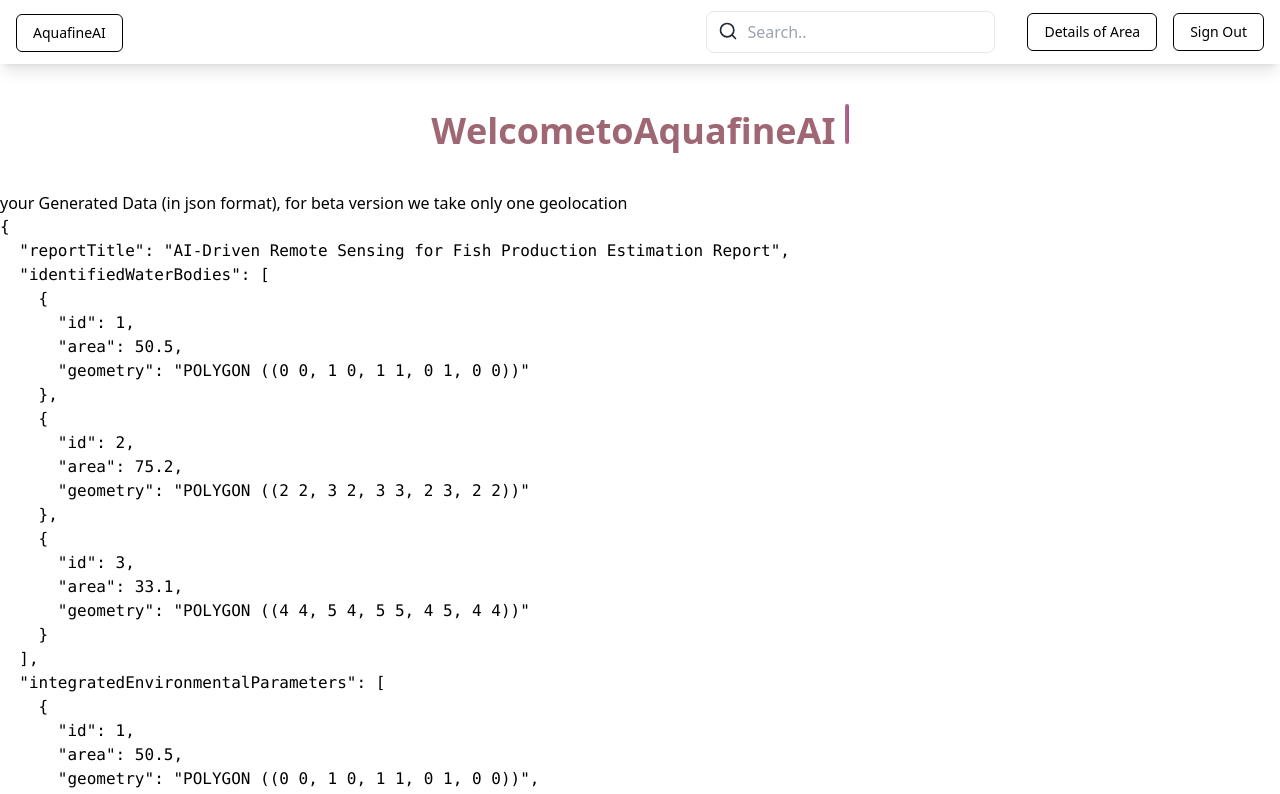
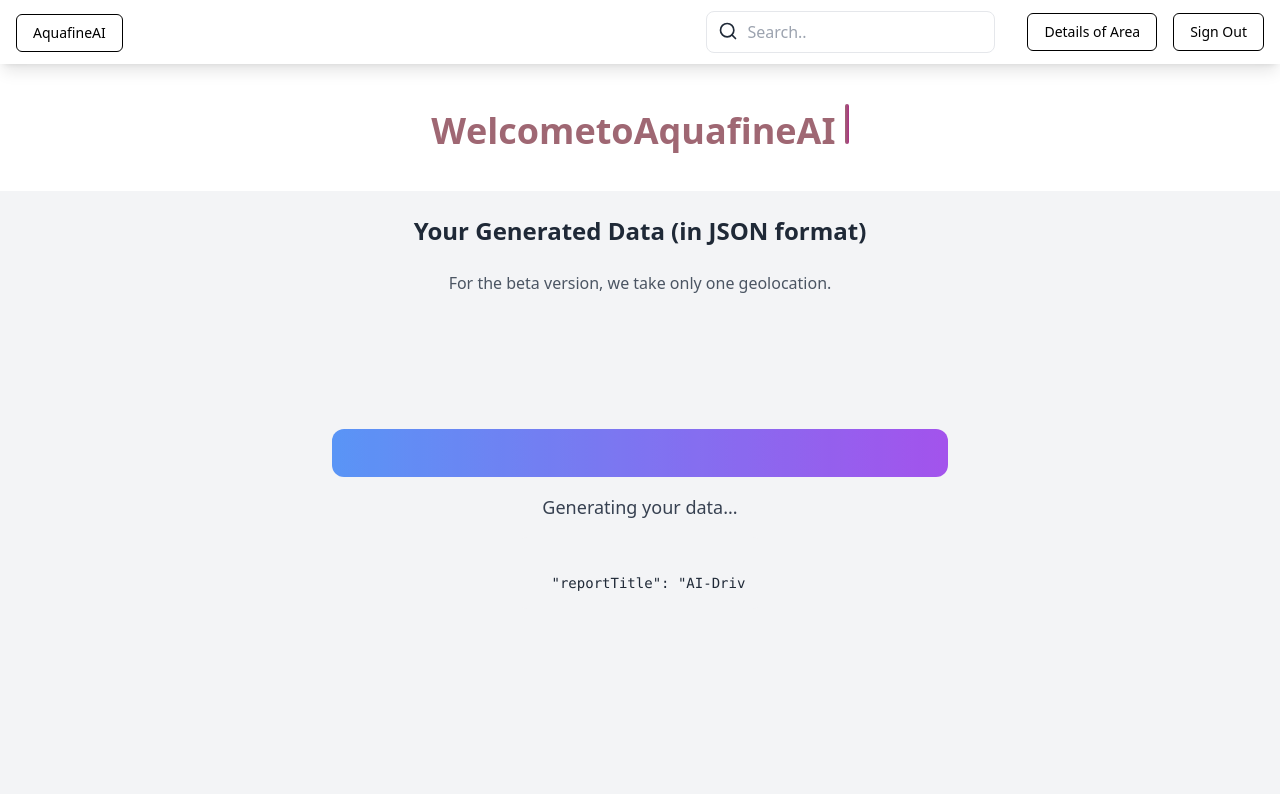
Before and after one commit to NABADEEP069/AquaAI, a React (Vite) app: page /Result in a window 1280 px wide. Shown: the top 794 px of the page. Built offline with nearby package versions, Linux system fonts and the light colour scheme.

Commit message:
final update#1

```diff
--- a/src/pages/Result.tsx
+++ b/src/pages/Result.tsx
@@ -1,24 +1,111 @@
 import { useEffect, useState } from 'react';
 
-function App() {
-  const [data, setData] = useState<any>(null);
+interface DataType {
+  reportTitle: string;
+  identifiedWaterBodies: { id: number; area: number; geometry: string }[];
+  integratedEnvironmentalParameters: {
+    id: number;
+    area: number;
+    geometry: string;
+    temperature: number;
+    pH: number;
+  }[];
+  modelEvaluation: { [key: string]: any };
+  fishProductionCapacityPredictions: number[];
+}
+
+const App = () => {
+  const [data, setData] = useState<DataType | null>(null);
+  const [isLoading, setIsLoading] = useState(true);
+  const [isGenerating, setIsGenerating] = useState(false);
+  const [generatedData, setGeneratedData] = useState("");
+  const [copyButtonText, setCopyButtonText] = useState("Copy Data");
+
+  const handleCopy = () => {
+    navigator.clipboard.writeText(JSON.stringify(data, null, 2));
+    setCopyButtonText("Copied!");
+    setTimeout(() => setCopyButtonText("Copy Data"), 2000); // Reset after 2 seconds; noholi eta bostu copy paste hoi thakibo
+  };
 
   useEffect(() => {
-    import('./public/data.json') // Dynamically import the JSON file
-      .then((module) => setData(module.default))
-      .catch((error) => console.error('Error loading JSON:', error));
+
+    const loadingTimer = setTimeout(() => {
+      setIsLoading(false);
+      setIsGenerating(true);
+
+
+      import('./public/data.json')
+        .then((module) => {
+          setData(module.default);
+
+
+          const dataString = JSON.stringify(module.default, null, 2);
+          let index = 0;
+          const interval = setInterval(() => {
+            if (index < dataString.length) {
+              setGeneratedData((prev) => prev + dataString[index]);
+              index++;
+            } else {
+              clearInterval(interval);
+              setIsGenerating(false);
+            }
+          }, 60); // eyat hoi speed of data generation
+        })
+        .catch((error) => {
+          console.error('Error loading JSON:', error);
+          setIsGenerating(false);
+        });
+    }, 4000); //  loading bar r time tu eyat change korbo pari
+
+
+    return () => clearTimeout(loadingTimer);
   }, []);
 
   return (
-    <div>
-      <h1>   your Generated Data (in json format),  for beta version we take only one geolocation</h1>
-      {data ? (
-        <pre>{JSON.stringify(data, null, 2)}</pre>
+    <div className="min-h-screen bg-gray-100 p-6">
+      <h1 className="text-2xl font-bold text-center text-gray-800 mb-6">
+        Your Generated Data (in JSON format)
+      </h1>
+      <p className="text-center text-gray-600 mb-8">
+        For the beta version, we take only one geolocation.
+      </p>
+      {isLoading ? (
+        <div className="flex flex-col justify-center items-center h-80">
+          <div className="w-3/4 h-3 bg-gradient-to-r from-blue-500 to-purple-900 rounded-full animate-pulse"></div>
+
+          <p className="text-gray-700 mt-4 text-lg">Loading...</p>
+        </div>
+      ) : isGenerating ? (
+        <div className="flex flex-col justify-center items-center h-96">
+          <div className="w-1/2 h-12 bg-gradient-to-r from-blue-500 to-purple-600 rounded-xl animate-pulse"></div>
+          <p className="text-gray-700 mt-4 text-lg">Generating your data...</p>
+          <pre className="bg-gray-100 p-4 rounded-lg text-sm text-gray-800 mt-4 overflow-x-auto">
+            {generatedData || "// Initializing..."}
+          </pre>
+        </div>
+      ) : data ? (
+        <div className="bg-white shadow-lg rounded-lg p-6 max-w-4xl mx-auto">
+          <h2 className="text-xl font-semibold text-gray-700 mb-4">
+            Successfully Generated Data:
+          </h2>
+          <pre className="bg-gray-100 p-4 rounded-lg text-sm text-gray-800 overflow-x-auto">
+            {JSON.stringify(data, null, 2)}
+          </pre>
+          <button
+            onClick={handleCopy}
+            className="px-8 py-0.5  border-2 border-black dark:border-white uppercase bg-white text-black transition duration-200 text-sm shadow-[1px_1px_rgba(0,0,0),2px_2px_rgba(0,0,0),3px_3px_rgba(0,0,0),4px_4px_rgba(0,0,0),5px_5px_0px_0px_rgba(0,0,0)] dark:shadow-[1px_1px_rgba(255,255,255),2px_2px_rgba(255,255,255),3px_3px_rgba(255,255,255),4px_4px_rgba(255,255,255),5px_5px_0px_0px_rgba(255,255,255)] ">
+
+
+            {copyButtonText}
+          </button>
+        </div>
       ) : (
-        <p>Loading...</p>
+        <div className="text-center text-red-500">
+          <p>Error loading data. Please try again later.</p>
+        </div>
       )}
     </div>
   );
-}
+};
 
 export default App;
--- /dev/null
+++ b/src/pages/loading.tsx
@@ -0,0 +1,8 @@
+export default function Loading() {
+    return <div className="flex flex-col justify-center h-screen">
+        <div className="flex justify-center">
+        <div className="w-3/4 h-full bg-gradient-to-r from-blue-400 to-purple-500 rounded-xl animate-[pulse_2s_ease-in-out_infinite]"></div>
+            Loading...bbbbbbbbbbbbbbb
+        </div>
+    </div>
+  }
--- a/tailwind.config.js
+++ b/tailwind.config.js
@@ -5,4 +5,17 @@ export default {
     extend: {},
   },
   plugins: [],
+  "animation": {
+    shimmer: "shimmer 2s linear infinite"
+  },
+  "keyframes": {
+    shimmer: {
+      from: {
+        "backgroundPosition": "0 0"
+      },
+      to: {
+        "backgroundPosition": "-200% 0"
+      }
+    }
+  }
 };
```
